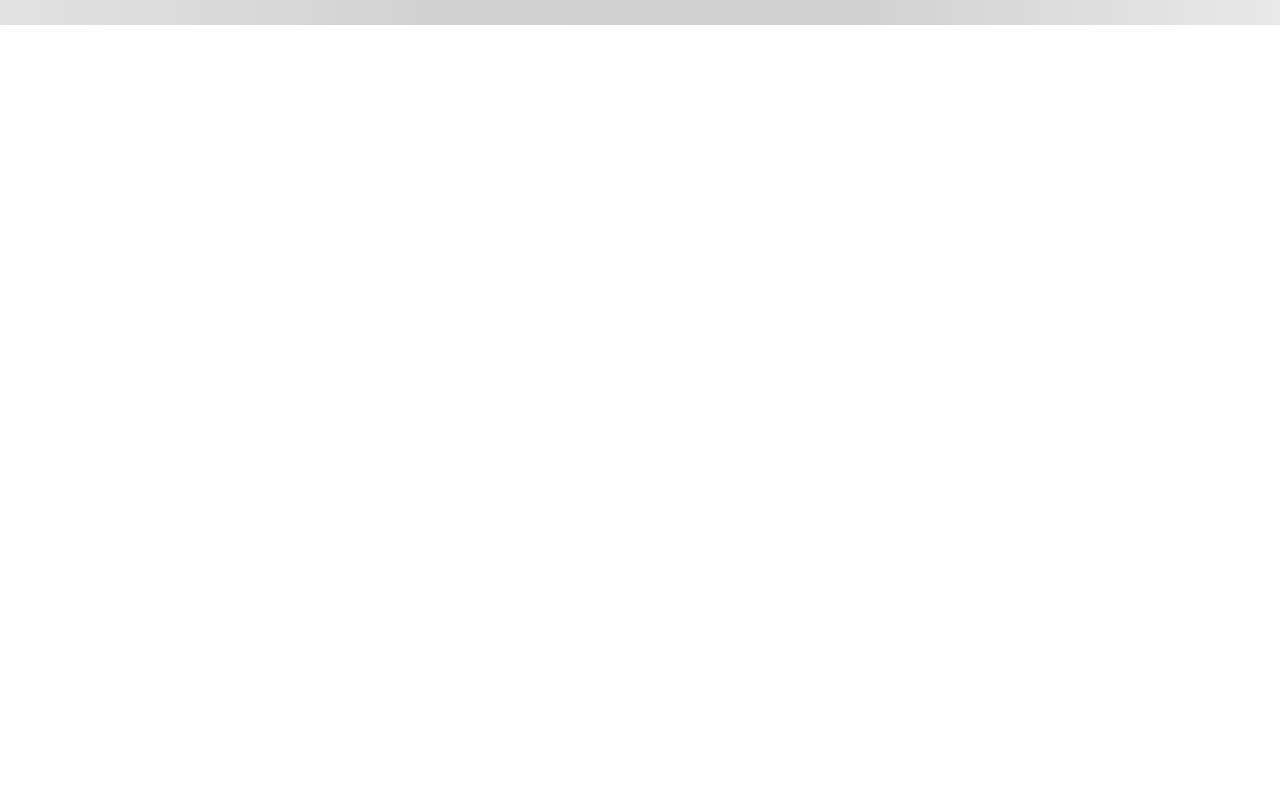
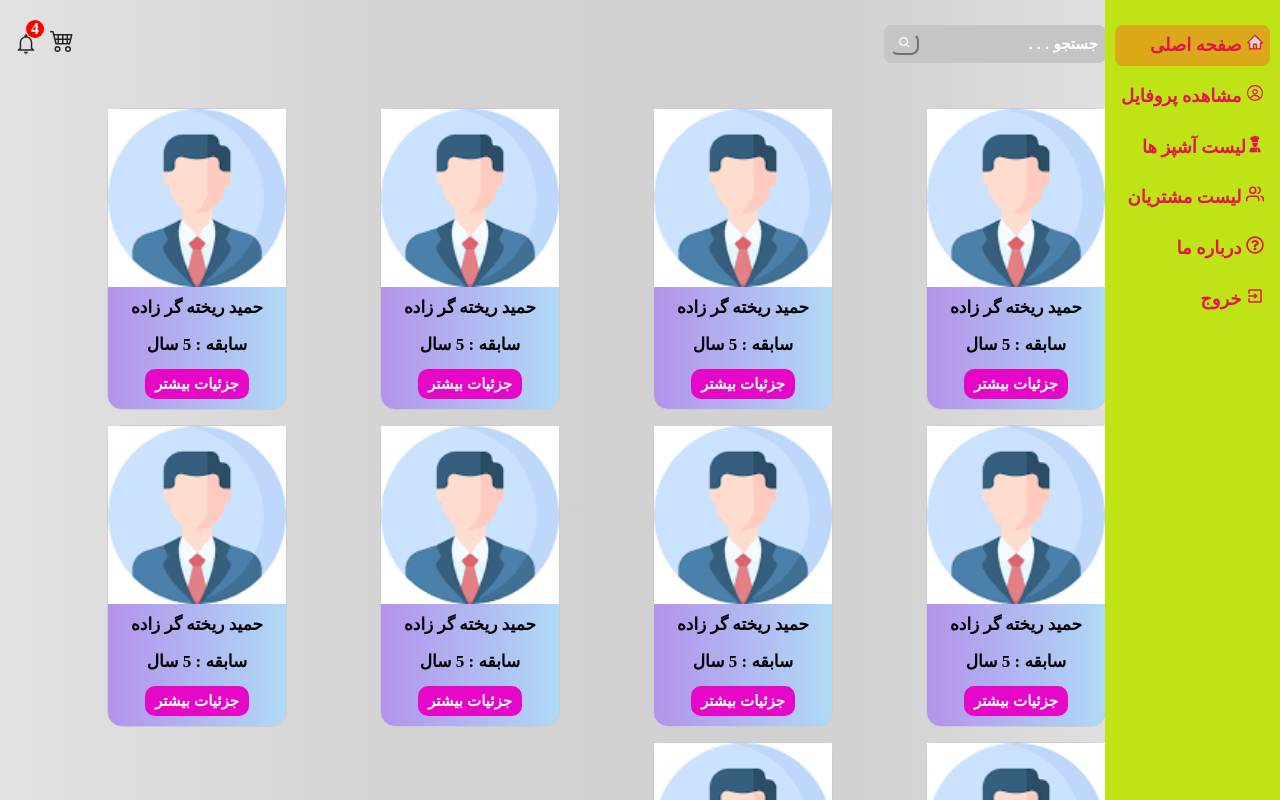
Before and after one commit to Amirsaleh2002/restaurant, a React (Vite) app: page /cooklist in a window 1280 px wide. Before the commit this address had no page. Shown: the top 800 px of the page. Built offline with nearby package versions, Linux system fonts and the light colour scheme; data requests are answered from the project's data file.

Commit message:
complete cook list page and create food details

```diff
--- a/routes.jsx
+++ b/routes.jsx
@@ -1,6 +1,7 @@
 import AboutUs from "./src/Pages/AboutUs/AboutUs";
 import ClientsList from "./src/Pages/ClientsList/ClientsList";
-import Favorites from "./src/Pages/Favorites/Favorites";
+import CookList from "./src/Pages/CookList/CookList";
+import FoodDetails from "./src/Pages/FoodDetails/FoodDetails";
 import HomePage from "./src/Pages/HomePage/HomePage";
 import Login from "./src/Pages/Login/Login";
 import Notifications from "./src/Pages/Notifications/Notifications";
@@ -11,13 +12,14 @@ import UserProfile from "./src/Pages/userProfile/userProfile";
 let routes = [
   { path: "/", element: <HomePage /> },
   { path: "/userprofile", element: <UserProfile /> },
-  { path: "/favorites", element: <Favorites /> },
+  { path: "/cooklist", element: <CookList /> },
   { path: "/aboutus", element: <AboutUs /> },
   { path: "/notifications", element: <Notifications /> },
   { path: "/userbasket", element: <UserBasket /> },
   { path: "/login", element: <Login /> },
   { path: "/register", element: <Register /> },
   { path: "/clientlist", element: <ClientsList /> },
+  { path: "/fooddetail/:id", element: <FoodDetails /> },
 ];
 
 export default routes;
--- /dev/null
+++ b/src/Components/CookListBox/CookListBox.css
@@ -0,0 +1,34 @@
+.cook-box {
+  border: 1px solid #ccc;
+  border-radius: 15px;
+  margin-top: 15px;
+  max-width: 180px;
+  background: linear-gradient(90deg , rgb(180, 146, 235) , rgb(175, 218, 247));
+}
+.cook-details {
+  display: flex;
+  flex-direction: column;
+  justify-content: space-between;
+  align-items: center;
+  gap: 10px;
+}
+.cook-box-img{
+  width: 100%;
+}
+.cook-name,
+.cook-history {
+  font-size: 1.7rem;
+  font-weight: 700;
+}
+.cook-more {
+  background-color: rgb(230, 6, 200);
+  color: #fff;
+  outline: none;
+  border: none;
+  cursor: pointer;
+  padding: 6px 10px;
+  border-radius: 10px;
+  font-size: 1.5rem;
+  font-weight: 700;
+  margin-bottom: 10px;
+}
--- /dev/null
+++ b/src/Components/CookListBox/CookListBox.jsx
@@ -0,0 +1,25 @@
+import React from "react";
+import "./CookListBox.css";
+
+function CookListBox() {
+  return (
+    <div className="cook-box">
+      <a href="#">
+        <img
+          src="./img/download5.png"
+          alt="cook box"
+          className="cook-box-img"
+        />
+      </a>
+      <div className="cook-details">
+        <h1 className="cook-name">حمید ریخته گر زاده</h1>
+        <p className="cook-history">سابقه : 5 سال</p>
+        <button className="cook-more">
+            جزئیات بیشتر
+        </button>
+      </div>
+    </div>
+  );
+}
+
+export default CookListBox;
--- a/src/Components/FoodBox/FoodBox.css
+++ b/src/Components/FoodBox/FoodBox.css
@@ -18,6 +18,14 @@
   font-size: 1.8rem;
   font-weight: 800;
   margin: 8px 0;
+}
+.see-food-details{
+  font-size: 1.7rem;
+  color: blue;
+  font-weight: 800;
+}
+.see-food-details:hover {
+  color: red;
 }
 .score-favorite,
 .price-addtocart {
--- a/src/Components/FoodBox/FoodBox.jsx
+++ b/src/Components/FoodBox/FoodBox.jsx
@@ -2,6 +2,7 @@ import React from "react";
 import { AiOutlineStar, AiTwotoneStar, AiOutlineHeart } from "react-icons/ai";
 
 import "./FoodBox.css";
+import { Link } from "react-router-dom";
 
 function FoodBox({ title, price, isFavorite, id, isSale, isButtonNeed , serveFoodCounter }) {
   // const addToFavorite = (foodID) => {
@@ -63,6 +64,9 @@ function FoodBox({ title, price, isFavorite, id, isSale, isButtonNeed , serveFoo
             <AiTwotoneStar className="score-icon" />
             <AiTwotoneStar className="score-icon" />
           </div>
+          <Link to={`/fooddetail/${id}`} className="see-food-details">
+            مشاهده جزئیات
+          </Link>
         </div>
         <div className="price-addtocart">
           <span className="food-price">{price.toLocaleString()} تومان</span>
--- a/src/Components/Sidebar/Sidebar.jsx
+++ b/src/Components/Sidebar/Sidebar.jsx
@@ -6,6 +6,7 @@ import { AiTwotoneHome } from "react-icons/ai";
 import { FiUsers } from "react-icons/fi";
 import { CiStar } from "react-icons/ci";
 import { FaRegQuestionCircle } from "react-icons/fa";
+import { GiCook } from "react-icons/gi";
 import { Link } from "react-router-dom";
 function Sidebar() {
   return (
@@ -18,8 +19,8 @@ function Sidebar() {
         <Link to="/userprofile" className="sidebar-item-link ">
           <RxAvatar /> مشاهده پروفایل
         </Link>
-        <Link to="/favorites" className="sidebar-item-link">
-          <CiStar /> ستاره دار ها
+        <Link to="/cooklist" className="sidebar-item-link">
+          <GiCook />لیست آشپز ها
         </Link>
         <Link to="/clientlist" className="sidebar-item-link">
           <FiUsers />  لیست مشتریان
--- /dev/null
+++ b/src/Pages/CookList/CookList.css
@@ -0,0 +1,14 @@
+.cook-list{
+  margin: 30px 14px;
+}
+
+.cooks {
+  /* display: flex;
+  justify-content: space-around;
+  align-items: center;
+  margin-top: 20px;
+  flex-wrap: wrap; */
+  display: grid;
+  grid-template-columns: repeat(4,1fr);
+  margin-top: 20px;
+}
--- /dev/null
+++ b/src/Pages/CookList/CookList.jsx
@@ -0,0 +1,38 @@
+import React, { useEffect, useState } from "react";
+import FoodBox from "../../Components/FoodBox/FoodBox";
+import Sidebar from "../../Components/Sidebar/Sidebar";
+import Header from "../../Components/Header/Header";
+import Category from "../../Components/Category/Category";
+import Footer from "../../Components/Footer/Footer";
+import CookListBox from "../../Components/CookListBox/CookListBox";
+import "./CookList.css";
+
+function CookList() {
+
+
+
+  return (
+    <>
+      <Sidebar />
+      <Header />
+      <div className="cook-list">
+      <div className="cooks">
+        <CookListBox />
+        <CookListBox />
+        <CookListBox />
+
+        <CookListBox />
+        <CookListBox />
+        <CookListBox />
+        <CookListBox />
+        <CookListBox />
+        <CookListBox />
+        <CookListBox />
+      </div>
+      </div>
+      <Footer />
+    </>
+  );
+}
+
+export default CookList;
--- a/src/Pages/Favorites/Favorites.css
+++ /dev/null
@@ -1,7 +0,0 @@
-.foods {
-  display: flex;
-  justify-content: space-around;
-  align-items: center;
-  margin-top: 20px;
-  flex-wrap: wrap;
-}
--- a/src/Pages/Favorites/Favorites.jsx
+++ /dev/null
@@ -1,34 +0,0 @@
-import React, { useEffect, useState } from "react";
-import "./Favorites.css";
-import FoodBox from "../../Components/FoodBox/FoodBox";
-import Sidebar from "../../Components/Sidebar/Sidebar";
-import Header from "../../Components/Header/Header";
-import Category from "../../Components/Category/Category";
-import Footer from "../../Components/Footer/Footer";
-
-function Favorites() {
-  const [favoriteFood, setFavoriteFood] = useState([]);
-
-  useEffect(() => {
-    fetch("http://localhost:4000/food")
-      .then((res) => res.json())
-      .then((food) => setFavoriteFood(food));
-  }, []);
-
-  return (
-    <>
-      <Sidebar />
-      <Header />
-      <div className="foods">
-        {favoriteFood.map((eachFood) => (
-          eachFood.isFavorite && (
-            <FoodBox key={eachFood.id} {...eachFood} isButtonNeed={true} />
-          )
-        ))}
-      </div>
-      <Footer />
-    </>
-  );
-}
-
-export default Favorites;
--- /dev/null
+++ b/src/Pages/FoodDetails/FoodDetails.jsx
@@ -0,0 +1,18 @@
+import React from "react";
+
+import "./FoodDetails.css";
+import Sidebar from "../../Components/Sidebar/Sidebar";
+import Header from "../../Components/Header/Header";
+import Footer from "../../Components/Footer/Footer";
+function FoodDetails() {
+  return (
+    <>
+      <Sidebar />
+      <Header />
+
+      <Footer />
+    </>
+  );
+}
+
+export default FoodDetails;
```
Also changed, not shown: src/Pages/FoodDetails/FoodDetails.css (added).
